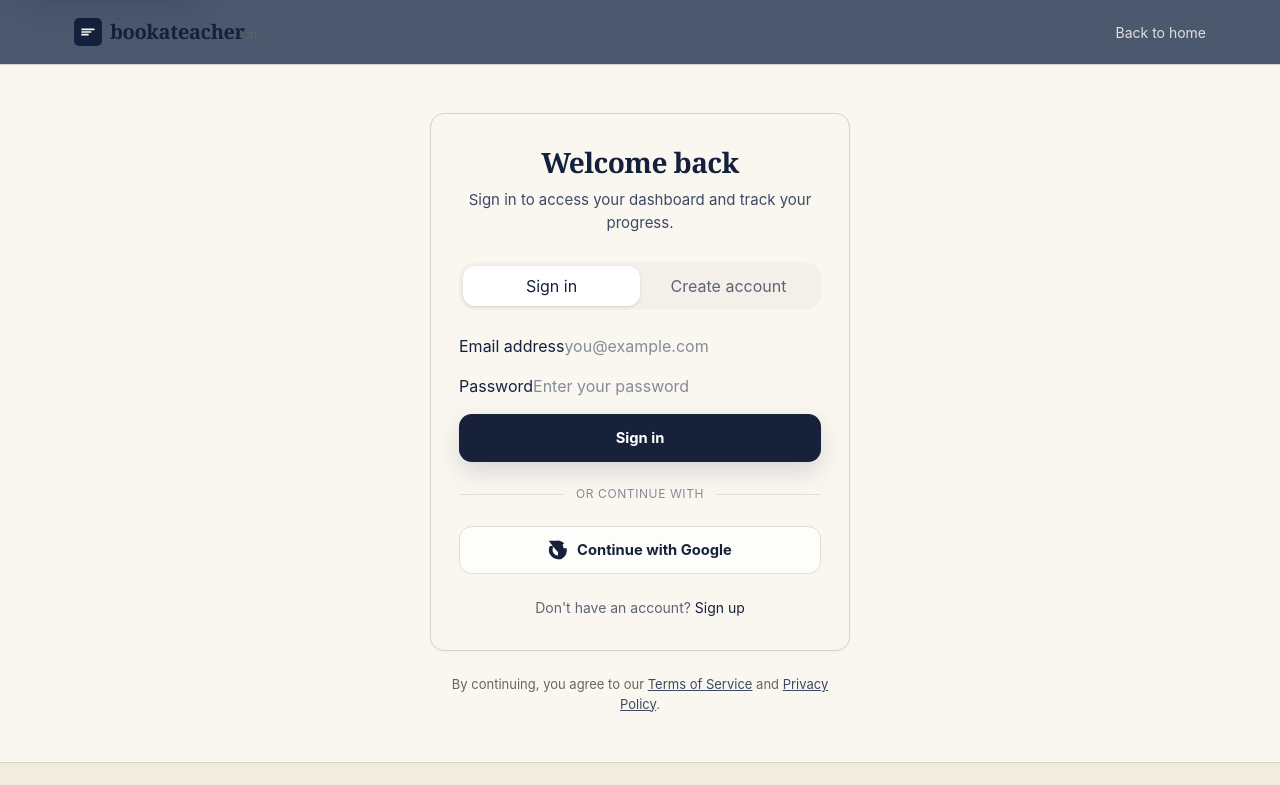
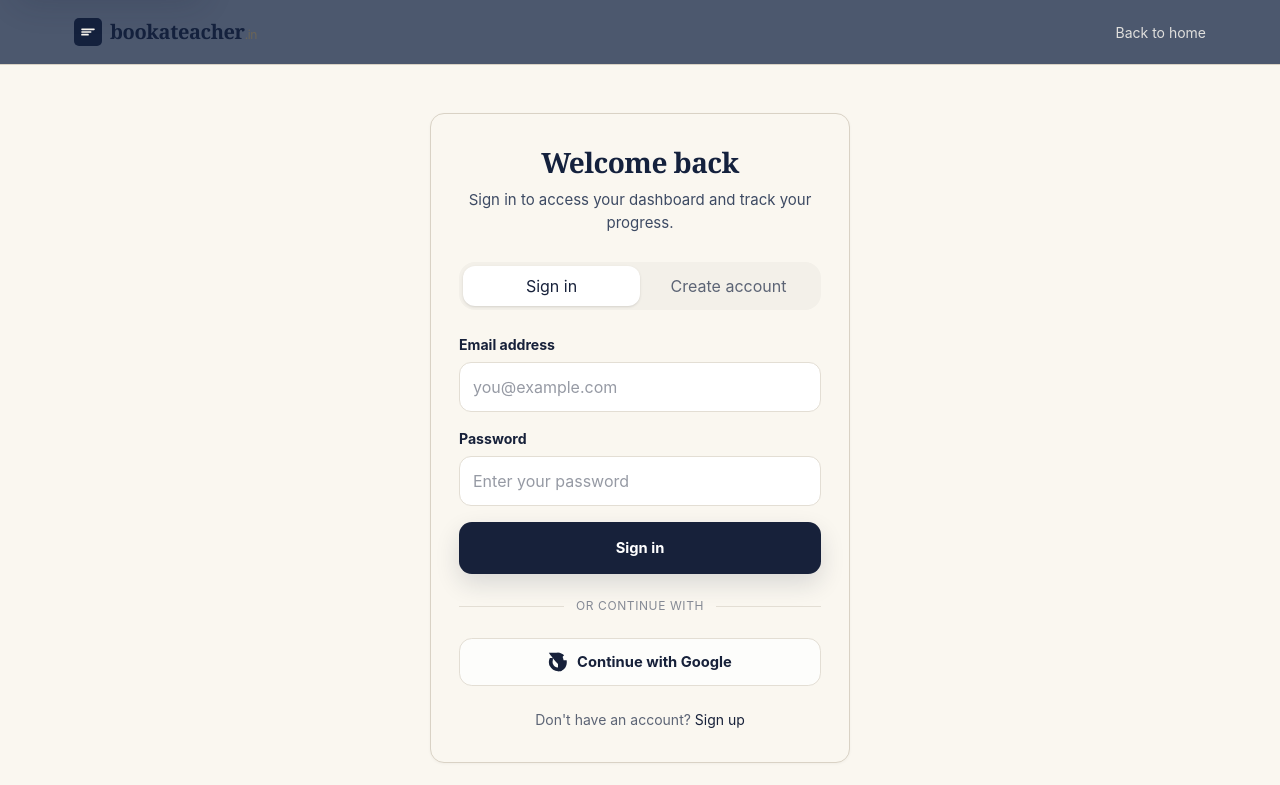
Before and after one commit to rohandhir10/bookateacher, a Next.js app: page /login in a window 1280 px wide. Shown: the top 785 px of the page. Built offline with nearby package versions, Linux system fonts and the light colour scheme.

Commit message:
redesign: preserve form component primitives

```diff
--- a/src/app/globals.css
+++ b/src/app/globals.css
@@ -821,6 +821,72 @@ svg {
   font-size: 0.76rem;
 }
 
+
+.form-group {
+  display: grid;
+  gap: 7px;
+}
+
+.label,
+.field-label {
+  display: block;
+  color: var(--ink);
+  font-size: 0.88rem;
+  font-weight: 650;
+}
+
+.input,
+.field-input {
+  display: block;
+  width: 100%;
+  min-height: 48px;
+  padding: 12px 13px;
+  color: var(--ink);
+  background: #fff;
+  border: 1px solid var(--line);
+  border-radius: 0.75rem;
+  outline: none;
+  transition: border-color 0.15s ease, box-shadow 0.15s ease;
+}
+
+.input:focus,
+.field-input:focus {
+  border-color: #a9b2c3;
+  box-shadow: 0 0 0 4px rgb(23 33 58 / 0.07);
+}
+
+.input::placeholder,
+.field-input::placeholder {
+  color: #969aa4;
+  opacity: 1;
+}
+
+.input-error {
+  border-color: #b64a40;
+  box-shadow: 0 0 0 4px rgb(182 74 64 / 0.08);
+}
+
+.btn-lg {
+  min-height: 52px;
+}
+
+.btn-ghost {
+  border-color: var(--line);
+  background: transparent;
+  color: var(--ink);
+}
+
+.btn-ghost:hover {
+  background: var(--cream);
+}
+
+.card {
+  border: 1px solid var(--line);
+  border-radius: 1.25rem;
+  background: var(--card);
+  box-shadow: 0 12px 32px rgb(23 33 58 / 0.06);
+}
+
 .field-label {
   display: block;
   margin-bottom: 7px;
```
